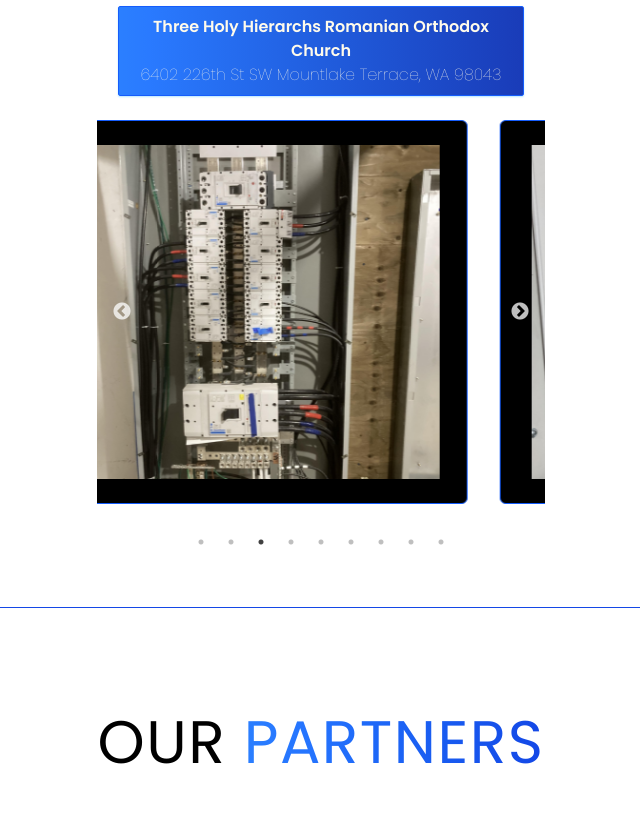
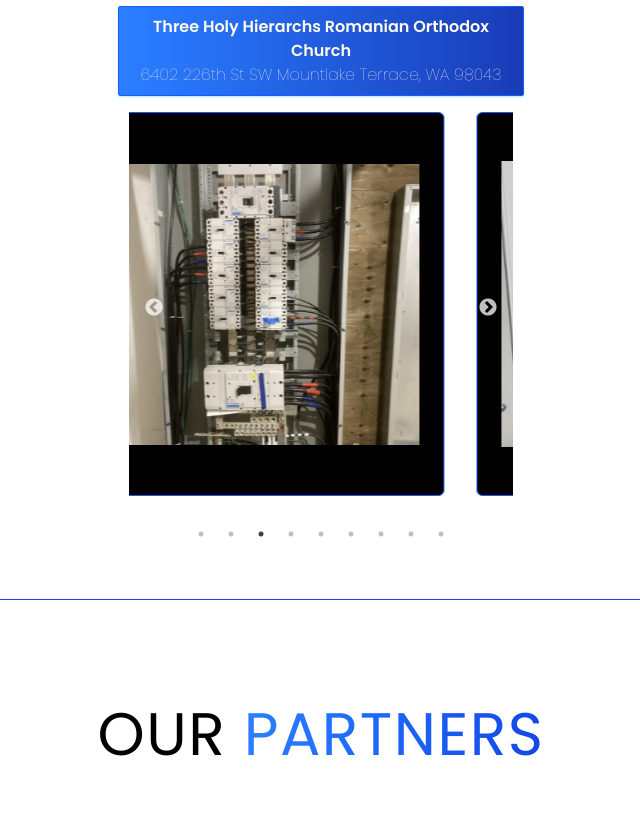
Before and after one commit to vtonu/meterelectric, a React (Vite) app: page / in a window 1280 px wide. Shown: the part 1546-2376 px from the top of the page, without its empty margins (319-959 px from the left). Built offline with nearby package versions, Linux system fonts and the light colour scheme.

Commit message:
made slider w-sm mx-auto (v3.1.3)

```diff
--- a/src/components/Projects.jsx
+++ b/src/components/Projects.jsx
@@ -103,12 +103,7 @@ const Projects = () => {
         ))}
       </div>
 
-      {/* <h2 className="pt-10 mt-20 text-5xl tracking-wide text-center  sm:text-5xl lg:text-6xl">
-        <span className="text-transparent bg-linear-to-r from-blue-500 to-blue-700 bg-clip-text">
-          GALLERY
-        </span>
-      </h2> */}
-      <Slider {...settings} className="pt-2 w-md mx-auto ">
+      <Slider {...settings} className="w-sm mx-auto ">
         {images.map((image, index) => (
           <div key={index} className="w-full p-4">
             <img
```
Also changed, not shown: 1 other file (tests, documents, lock files or other folders).
